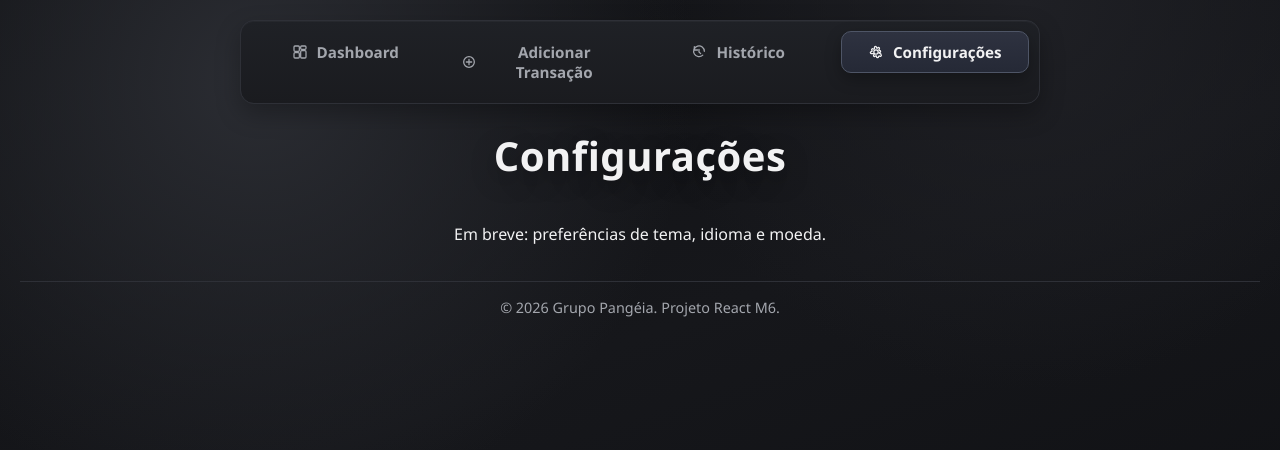
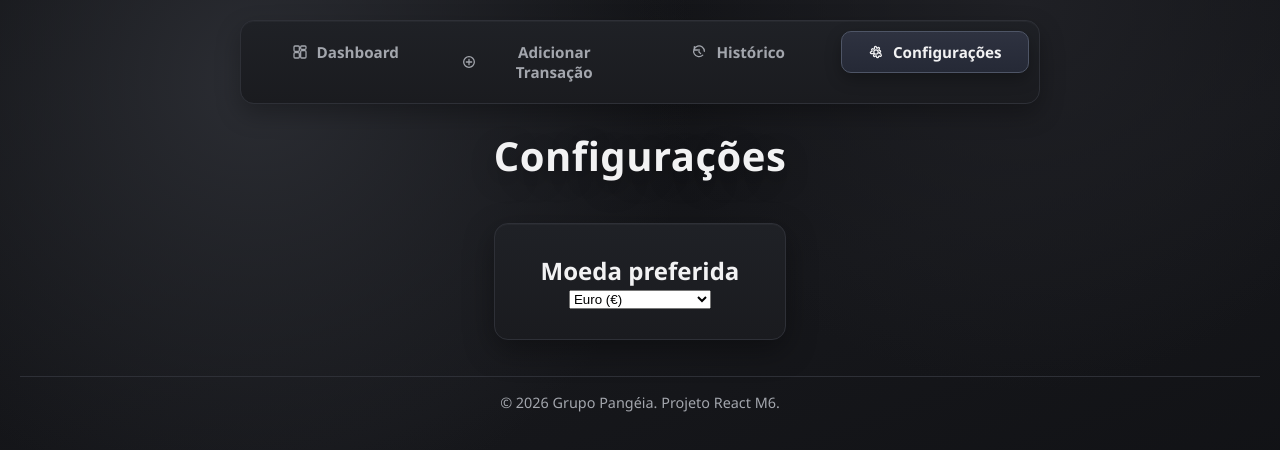
Before and after one commit to DanielMoraesTI/projeto_react, a React (Vite) app: page /settings in a window 1280 px wide. Shown: the top 450 px of the page. Built offline with nearby package versions, Linux system fonts and the light colour scheme.

Commit message:
config settings currency

```diff
--- a/src/components/Summary.jsx
+++ b/src/components/Summary.jsx
@@ -1,24 +1,32 @@
+import { useContext } from "react";
+import { PreferencesContext } from "../context/PreferencesContext";
+
 // O componente Summary recebe os valores de balance, income e expense como props. Ele renderiza um resumo financeiro, exibindo o saldo atual, total de receitas e total de despesas. O saldo é formatado com duas casas decimais e a cor do valor é definida como verde para saldos positivos e vermelho para saldos negativos. As receitas e despesas também são formatadas com duas casas decimais e exibidas em cores correspondentes (verde para receitas e vermelho para despesas). O layout é organizado em uma estrutura de cartões para destacar as informações financeiras.
 
 export function Summary({ balance, income, expense }) {
+  const { currency } = useContext(PreferencesContext);
+
+  const format = (value) =>
+    new Intl.NumberFormat("pt-PT", { style: "currency", currency }).format(value);
+
   return (
     <div className="summary">
       <div className="card summary-main-card">
         <h3>Saldo Atual</h3>
         <p className={balance >= 0 ? "positive" : "negative"}>
-          €{balance.toFixed(2)}
+          {format(balance)}
         </p>
       </div>
 
       <div className="summary-secondary-cards">
         <div className="card">
           <h3>Total de Receitas</h3>
-          <p className="positive">€{income.toFixed(2)}</p>
+          <p className="positive">{format(income)}</p>
         </div>
 
         <div className="card">
           <h3>Total de Despesas</h3>
-          <p className="negative">€{expense.toFixed(2)}</p>
+          <p className="negative">{format(expense)}</p>
         </div>
       </div>
     </div>
--- a/src/main.jsx
+++ b/src/main.jsx
@@ -1,6 +1,7 @@
 import { StrictMode } from "react";
 import { createRoot } from "react-dom/client";
 import { QueryClient, QueryClientProvider } from "@tanstack/react-query";
+import { PreferencesProvider } from "./context/PreferencesContext.jsx";
 import App from "./App.jsx";
 import "./styles/App.css";
 
@@ -9,7 +10,9 @@ const queryClient = new QueryClient();
 createRoot(document.getElementById("root")).render(
   <StrictMode>
     <QueryClientProvider client={queryClient}>
-      <App />
+      <PreferencesProvider>
+        <App />
+      </PreferencesProvider>
     </QueryClientProvider>
   </StrictMode>,
 );
--- a/src/pages/Settings.jsx
+++ b/src/pages/Settings.jsx
@@ -1,11 +1,31 @@
+import { useContext } from "react";
+import { PreferencesContext } from "../context/PreferencesContext";
+
+const CURRENCIES = [
+  { code: "EUR", label: "Euro (€)" },
+  { code: "USD", label: "Dólar Americano ($)" },
+  { code: "GBP", label: "Libra Esterlina (£)" },
+];
+
 function Settings() {
+  const { currency, setCurrency } = useContext(PreferencesContext);
+
   return (
     <section className="app">
       <header>
         <h1>Configurações</h1>
       </header>
       <main>
-        <p>Em breve: preferências de tema, idioma e moeda.</p>
+        <div className="card">
+          <h2>Moeda preferida</h2>
+          <select value={currency} onChange={(e) => setCurrency(e.target.value)}>
+            {CURRENCIES.map((c) => (
+              <option key={c.code} value={c.code}>
+                {c.label}
+              </option>
+            ))}
+          </select>
+        </div>
       </main>
     </section>
   );
```
